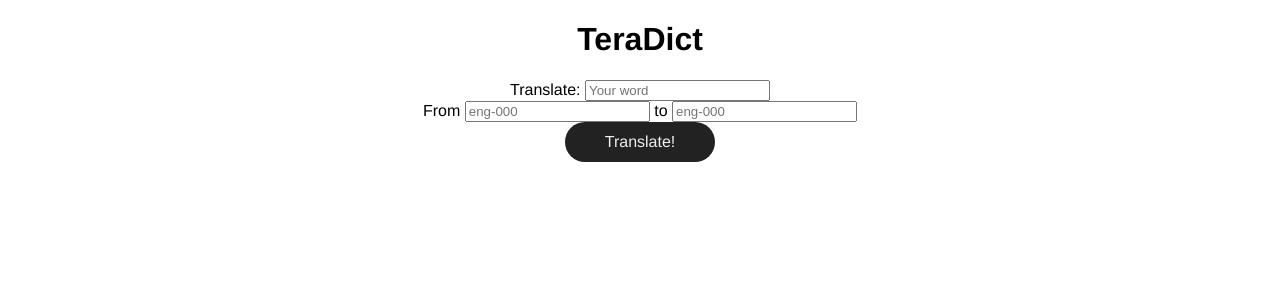
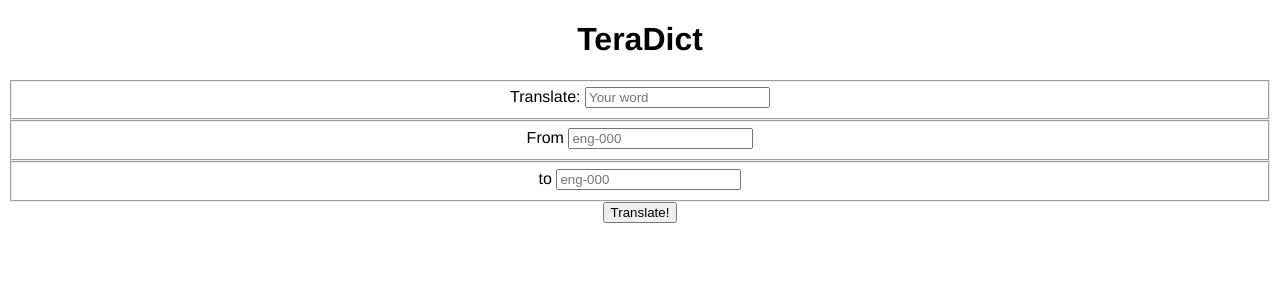
Before and after one commit to annieke/panlex-django, a Django app: page / in a window 1280 px wide. Shown: the top 300 px of the page. Run offline with Django 3.2, Linux system fonts and the light colour scheme; some libraries are stand-ins or nearby versions.

```diff
--- a/TeraDictV3/templates/TeraDictV3/index.html
+++ b/TeraDictV3/templates/TeraDictV3/index.html
@@ -11,6 +11,7 @@
 <body>
 <h1>TeraDict</h1>
 
+<!--
 <form onsubmit="findTranslation(); return false;" id="form">
 {% csrf_token %}
 	Translate: <input type="text" id ="word" name="word" placeholder="Your word" /> <br>
@@ -25,6 +26,38 @@
 	<br>
 <input type="submit" value="Translate!" class="button button-pill button-inverse"/>
 </form>
+-->
+
+<form id="base-form">
+{% csrf_token %}
+	<fieldset>
+		<label for="word">Translate:</label>
+		<input type="text" id ="word" placeholder="Your word" />
+	</fieldset>
+
+	<!-- <br> -->
+
+	<fieldset>
+		<label for="inlang">From</label>
+		<input type="text" id="lang1" list="inlang" class="lang" placeholder="eng-000" value="{{ inlang }}">
+		<datalist id="inlang">
+		{% include "TeraDictV3/options.html" %}
+		</datalist>
+	</fieldset>
+
+	<fieldset>
+		<label for="outlang">to</label>
+		<input type="text" id="lang1" list="inlang" class="lang" placeholder="eng-000" value="{{ inlang }}">
+		<datalist id="inlang">
+		{% include "TeraDictV3/options.html" %}
+		</datalist>
+	</fieldset>
+
+	<!-- <br> -->
+
+	<button name="translate" type="button" onclick="findTranslation()">Translate!</button>
+
+</form>
 
 <p id="result"></p>
 </body>
```
